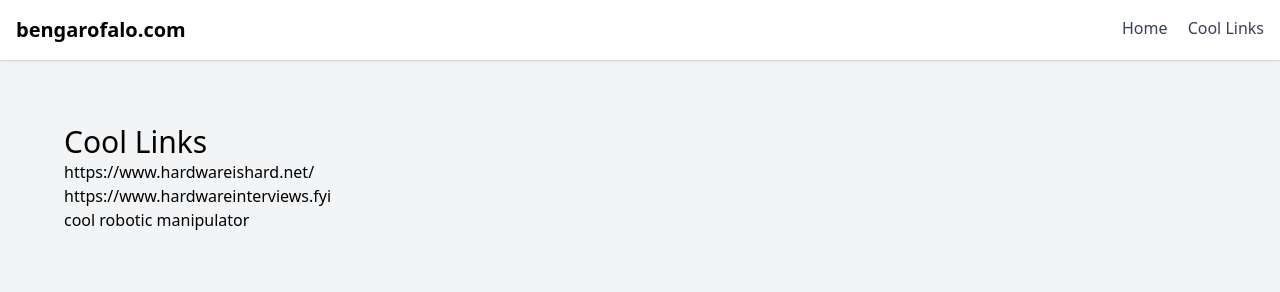
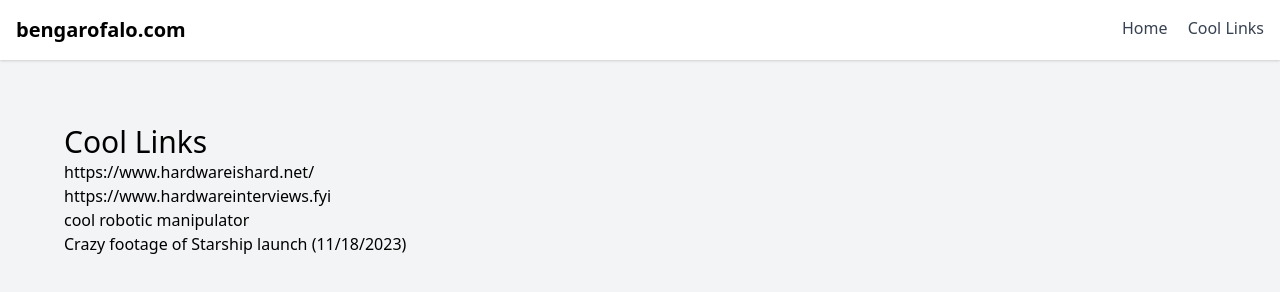
Before and after one commit to Ben8176/Ben8176.github.io, a website: page coollinks.html in a window 1280 px wide. Shown: the top 292 px of the page. Drawn offline with nearby package versions, Linux system fonts and the light colour scheme.

Commit message:
add starship launch link

```diff
--- a/coollinks.html
+++ b/coollinks.html
@@ -30,6 +30,9 @@
             <a href="https://www.hardwareinterviews.fyi">https://www.hardwareinterviews.fyi</a>
             <br />
             <a href="https://youtu.be/9xmLpHZG5gI">cool robotic manipulator</a>
+            <br />
+            <a href="https://youtu.be/Iv5AMNYGql4?t=245">Crazy footage of Starship launch (11/18/2023)</a>
+            <br />
         </div>
   </body>
 </html>
```
